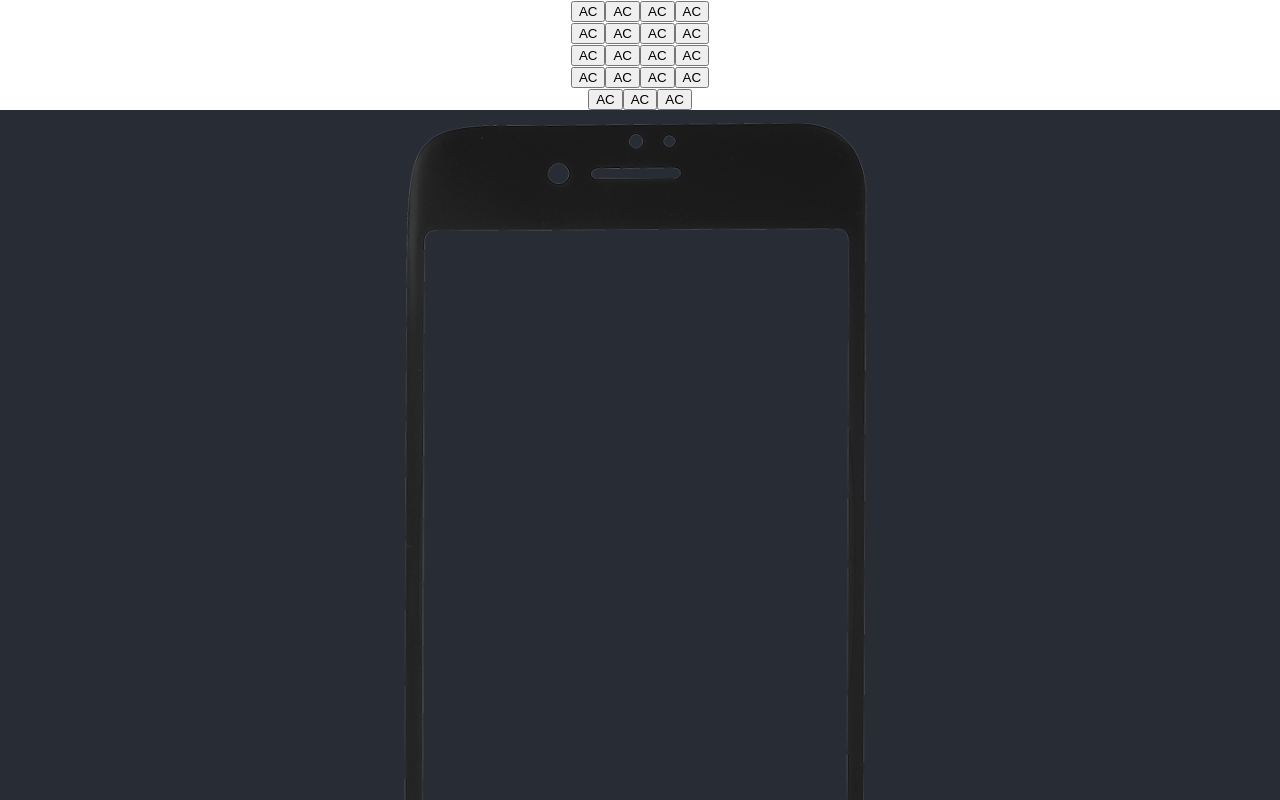
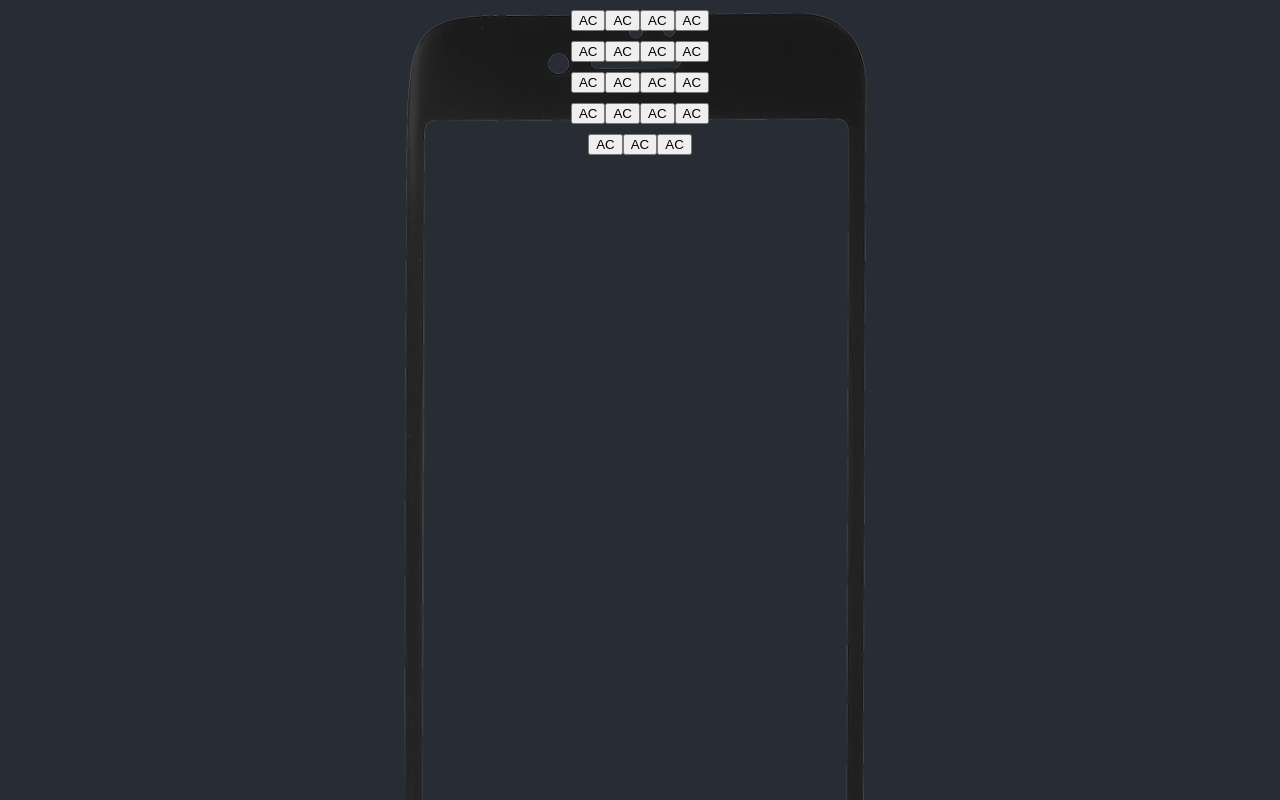
Before and after one commit to BrianBeeler/react-calculator, a React (Create React App) app in the folder calculator/: page / in a window 1280 px wide. Shown: the top 800 px of the page. Built offline with nearby package versions, Linux system fonts and the light colour scheme.

Commit message:
Restructure buttons into image container.

```diff
--- a/calculator/src/App.css
+++ b/calculator/src/App.css
@@ -11,6 +11,13 @@
   .App-logo {
     animation: App-logo-spin infinite 20s linear;
   }
+}
+
+.calculator {
+  position: relative;
+  background-image: url("images/fake-screen-protector.jpg");
+  width: 1000px;
+  height: 1000px
 }
 
 .App-header {
--- a/calculator/src/App.js
+++ b/calculator/src/App.js
@@ -9,9 +9,10 @@ import CalcButtons from './components/CalcButtons/CalcButtons'
 function App() {
   return (
     <div className="App">
-      <CalcButtons />
       <header className="App-header">
-        <img src={iphone} className="iphone-screen" alt="logo" />
+        <div className="calculator">
+          <CalcButtons />
+        </div>
       </header>
     </div>
   );
```
Also changed, not shown: 1 other file (tests, documents, lock files or other folders).
